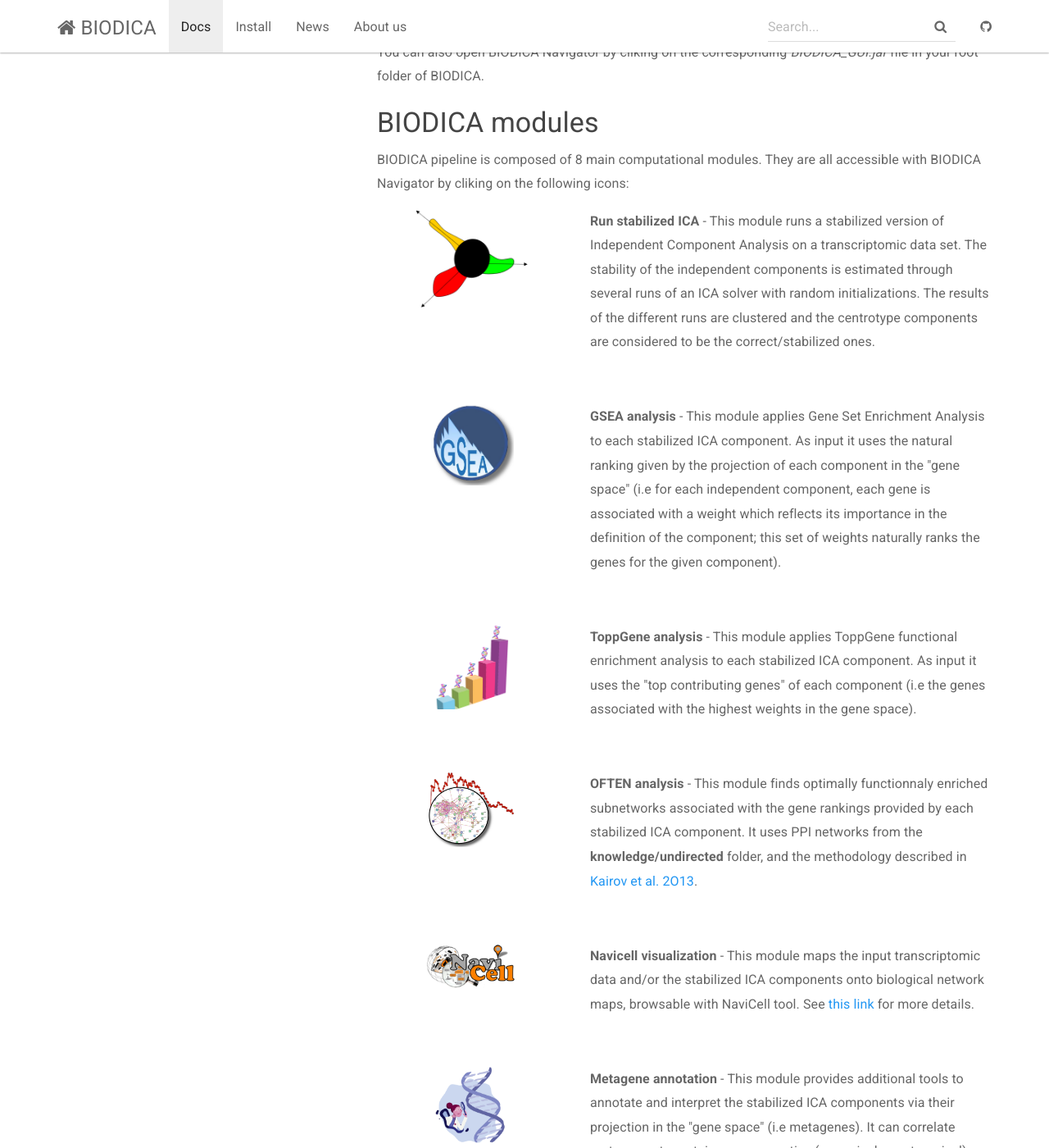
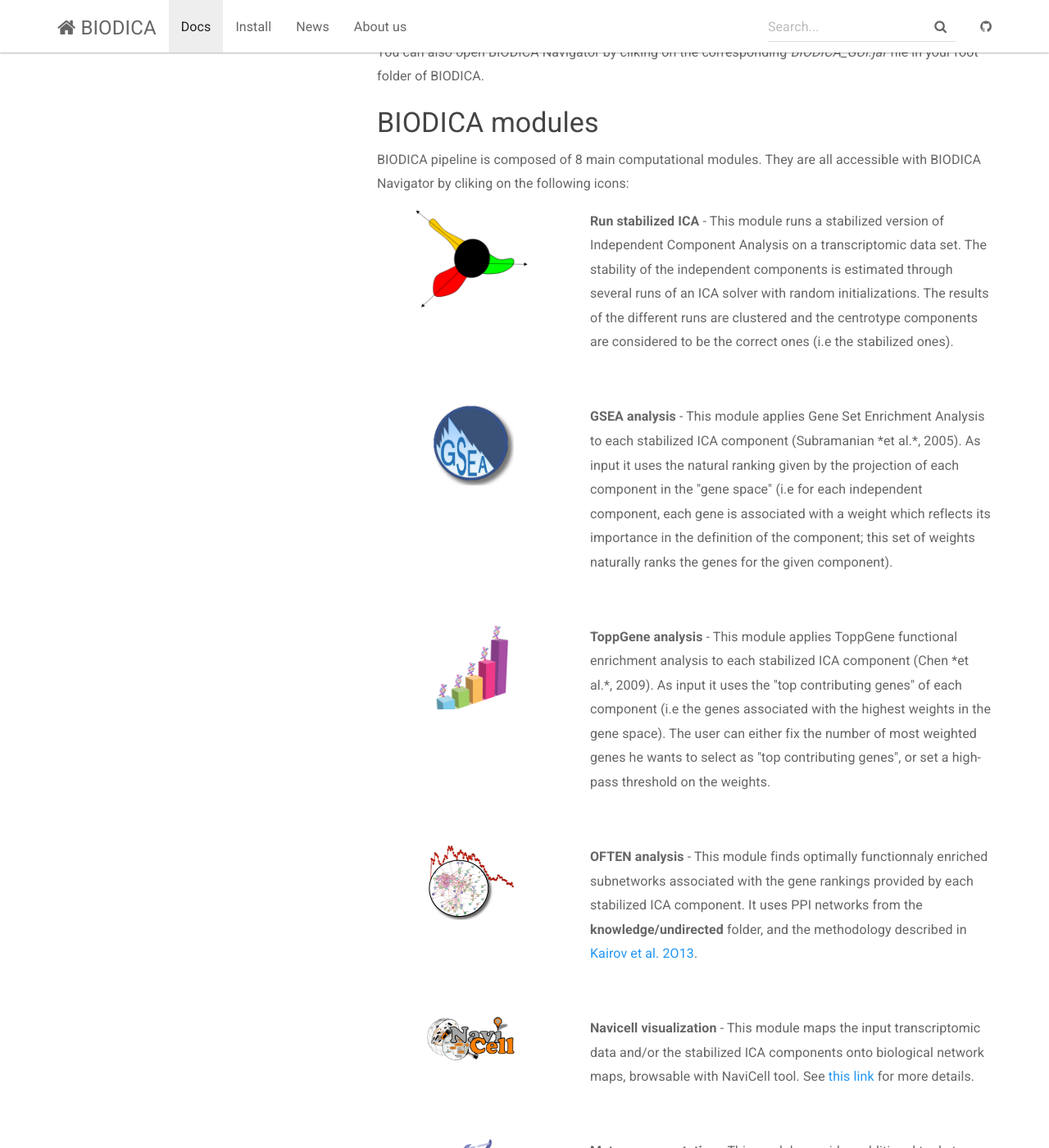
Before and after one commit to sysbio-curie/biodica-environment, a Jekyll site: the page built from _docs/index.md, in a window 1280 px wide and 1400 px high, scrolled down 655 px. Shown: the whole window at 82% size. Built offline with Jekyll 4.4.1, drawn with Linux system fonts in a browser that asks for light colours.

Commit message:
Update website

```diff
--- a/_docs/index.md
+++ b/_docs/index.md
@@ -24,7 +24,7 @@
   <center><img src="../../assets/img/run_ica_icon.png" width="60%"></center>
   </div>
   <div class="col-sm-8">
-  <p><b>Run stabilized ICA</b> - This module runs a stabilized version of Independent Component Analysis on a transcriptomic data set. The stability of the independent components is estimated through several runs of an ICA solver with random initializations. The results of the different runs are clustered and the centrotype components are considered to be the correct/stabilized ones.</p>
+  <p><b>Run stabilized ICA</b> - This module runs a stabilized version of Independent Component Analysis on a transcriptomic data set. The stability of the independent components is estimated through several runs of an ICA solver with random initializations. The results of the different runs are clustered and the centrotype components are considered to be the correct ones (i.e the stabilized ones).</p>
   </div>
 </div>
 <br>
@@ -33,7 +33,7 @@
   <center><img src="../../assets/img/gsea_icon.png" width="45%"></center>
   </div>
   <div class="col-sm-8">
-  <p><b>GSEA analysis</b> - This module applies Gene Set Enrichment Analysis to each stabilized ICA component. As input it uses the natural ranking given by the projection of each component in the "gene space" (i.e for each independent component, each gene is associated with a weight which reflects its importance in the definition of the component; this set of weights naturally ranks the genes for the given component).</p>
+  <p><b>GSEA analysis</b> - This module applies Gene Set Enrichment Analysis to each stabilized ICA component (Subramanian *et al.*, 2005). As input it uses the natural ranking given by the projection of each component in the "gene space" (i.e for each independent component, each gene is associated with a weight which reflects its importance in the definition of the component; this set of weights naturally ranks the genes for the given component).</p>
   </div>
 </div>
 <br>
@@ -42,7 +42,7 @@
   <center><img src="../../assets/img/toppgene_icon.png" width="40%"></center>
   </div>
   <div class="col-sm-8">
-    <p><b>ToppGene analysis</b> - This module applies ToppGene functional enrichment analysis to each stabilized ICA component. As input it uses the "top contributing genes" of each component (i.e the genes associated with the highest weights in the gene space).</p>
+    <p><b>ToppGene analysis</b> - This module applies ToppGene functional enrichment analysis to each stabilized ICA component (Chen *et al.*, 2009). As input it uses the "top contributing genes" of each component (i.e the genes associated with the highest weights in the gene space). The user can either fix the number of most weighted genes he wants to select as "top contributing genes", or set a high-pass threshold on the weights.</p>
   </div>
 </div>
 <br>
--- a/assets/about_us.html
+++ b/assets/about_us.html
@@ -103,7 +103,7 @@
     <div class="container" style = "margin-left:100px ; margin-right:100px ; font-size:16px ; color: #fff">
         <h2 class="headertekst" style="color: #fff;"><i class="fa fa-envelope"></i> Contacts</h2>
         <ul>
-            <li style="margin: 10px 0;">Quires about BIODICA state and development should be sent to
+            <li style="margin: 10px 0;">Questions and remarks about BIODICA state and development should be sent to
             <a href="http://www.ihes.fr/~zinovyev">Andrei Zinovyev</a> and <a href="https://www.researchgate.net/profile/Ulykbek_Kairov">Ulykbek Kairov</a></li>
 
             <li style="margin: 10px 0;">Questions and remarks about the stabilized-ica python package should be sent to
```
